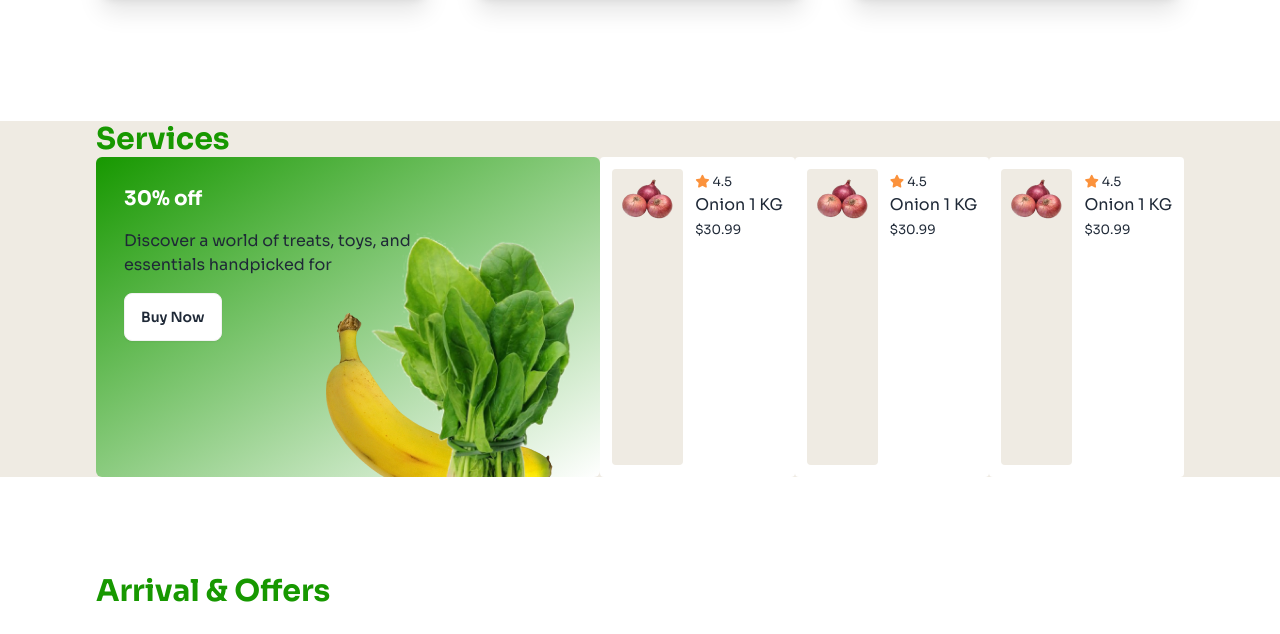
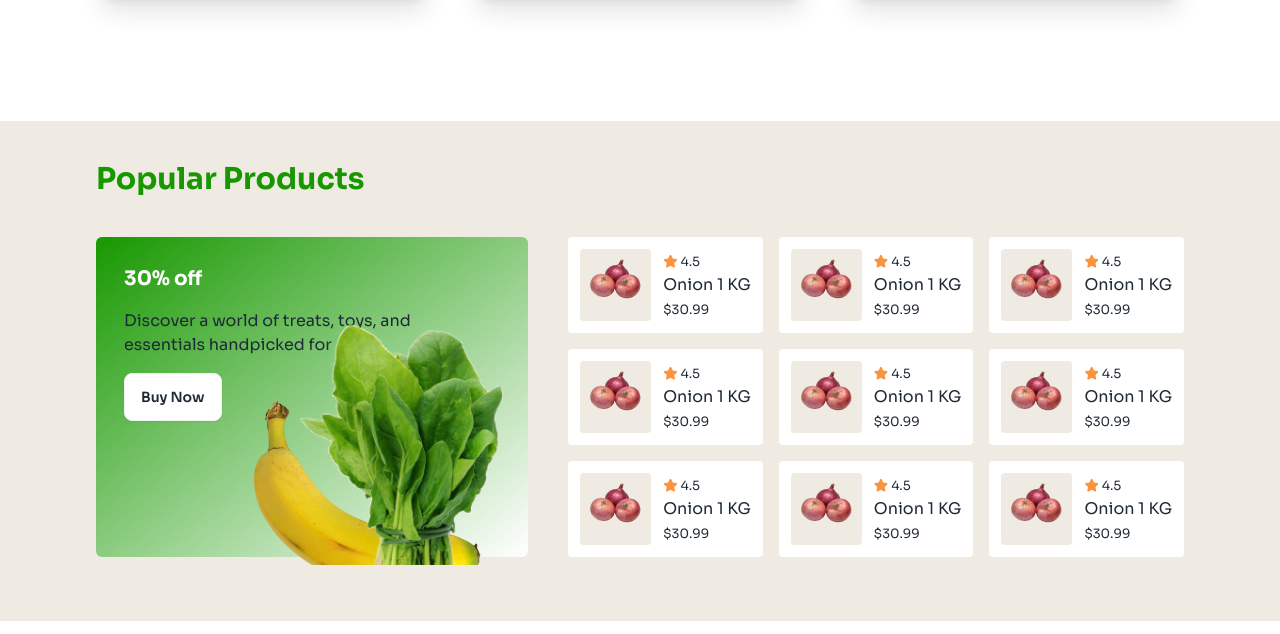
Before and after one commit to ezajul-karim-leon/assignmetnThree, a plain HTML site: page index.html in a window 1280 px wide. Shown: the part 1336-1970 px from the top of the page. Drawn offline with nearby package versions, Linux system fonts and the light colour scheme.

Commit message:
popular products

```diff
--- a/index.html
+++ b/index.html
@@ -118,25 +118,86 @@
 
         <!-- popular products  -->
         <section class="bg-[#EFEBE3] my-24 px-4 md:px-24">
-            <h2 class="text-common text-3xl font-bold">Services</h2>
+            <h2 class="text-common text-3xl font-bold py-10">Popular Products</h2>
             <div>
 
-                <div class="md:flex">
+                <div class="md:flex pb-28 justify-between gap-10 md:h-96">
                   <!-- card  -->
-                    <div class="md:flex-1 relative bg-gradient-to-br from-common to-white flex w-full h-80 p-7 rounded-md">
+                    <div class=" md:flex-1 relative bg-gradient-to-br from-common to-white flex w-full h-80 p-7 rounded-md">
                         <div class="absolute space-y-4">
                             <p class="text-xl text-white font-bold">30% off</p>
                             <p>Discover a world of treats, toys, and <br> essentials handpicked for</p>
                             <button class="btn bg-white ">Buy Now</button>
                         </div>
-                        <div class="absolute bottom-0 right-5">
+                        <div class="absolute -bottom-2 right-5">
                             <img src="images/vegetable-offer.png" alt="">
                         </div>
 
                     </div>
 
                     <!-- onion  -->
-                    <div class="md:flex-2 grid grid-cols-2 md:grid-cols-3">
+                    <div class=" grid grid-cols-2 md:grid-cols-3 items-center gap-4 mt-5 md:mt-0
+                    ">
+                        <div class="flex gap-3 bg-white rounded p-3">
+                            <div class="bg-[#EFEBE3] rounded">
+                                <img src="images/onion.png" alt="">
+                            </div>
+                            <div class="">
+                                <small><i class="fa-solid fa-star text-orange-400"></i> 4.5</small>
+                                <p>Onion 1 KG</p>
+                                <small>$30.99</small>
+                            </div>
+                        </div>
+                        <div class="flex gap-3 bg-white rounded p-3">
+                            <div class="bg-[#EFEBE3] rounded">
+                                <img src="images/onion.png" alt="">
+                            </div>
+                            <div class="">
+                                <small><i class="fa-solid fa-star text-orange-400"></i> 4.5</small>
+                                <p>Onion 1 KG</p>
+                                <small>$30.99</small>
+                            </div>
+                        </div>
+                        <div class="flex gap-3 bg-white rounded p-3">
+                            <div class="bg-[#EFEBE3] rounded">
+                                <img src="images/onion.png" alt="">
+                            </div>
+                            <div class="">
+                                <small><i class="fa-solid fa-star text-orange-400"></i> 4.5</small>
+                                <p>Onion 1 KG</p>
+                                <small>$30.99</small>
+                            </div>
+                        </div>
+                        <div class="flex gap-3 bg-white rounded p-3">
+                            <div class="bg-[#EFEBE3] rounded">
+                                <img src="images/onion.png" alt="">
+                            </div>
+                            <div class="">
+                                <small><i class="fa-solid fa-star text-orange-400"></i> 4.5</small>
+                                <p>Onion 1 KG</p>
+                                <small>$30.99</small>
+                            </div>
+                        </div>
+                        <div class="flex gap-3 bg-white rounded p-3">
+                            <div class="bg-[#EFEBE3] rounded">
+                                <img src="images/onion.png" alt="">
+                            </div>
+                            <div class="">
+                                <small><i class="fa-solid fa-star text-orange-400"></i> 4.5</small>
+                                <p>Onion 1 KG</p>
+                                <small>$30.99</small>
+                            </div>
+                        </div>
+                        <div class="flex gap-3 bg-white rounded p-3">
+                            <div class="bg-[#EFEBE3] rounded">
+                                <img src="images/onion.png" alt="">
+                            </div>
+                            <div class="">
+                                <small><i class="fa-solid fa-star text-orange-400"></i> 4.5</small>
+                                <p>Onion 1 KG</p>
+                                <small>$30.99</small>
+                            </div>
+                        </div>
                         <div class="flex gap-3 bg-white rounded p-3">
                             <div class="bg-[#EFEBE3] rounded">
                                 <img src="images/onion.png" alt="">
@@ -234,7 +295,7 @@
           <h3 class="text-2xl font-bold">Get Grocery News!</h3>
           <p>Exclusive training tips, ticks, product deals and more.</p>
           <input class="inline-block w-full p-3 rounded-xl" type="text" placeholder="Enter Email">
-          <button class="btn bg-common text-white">Subscribe</button>
+          <button class="btn border-2 text-white  bg-common hover:bg-white hover:text-common hover:border-common">Subscribe</button>
         </div>
       </div>
     </footer>
```
